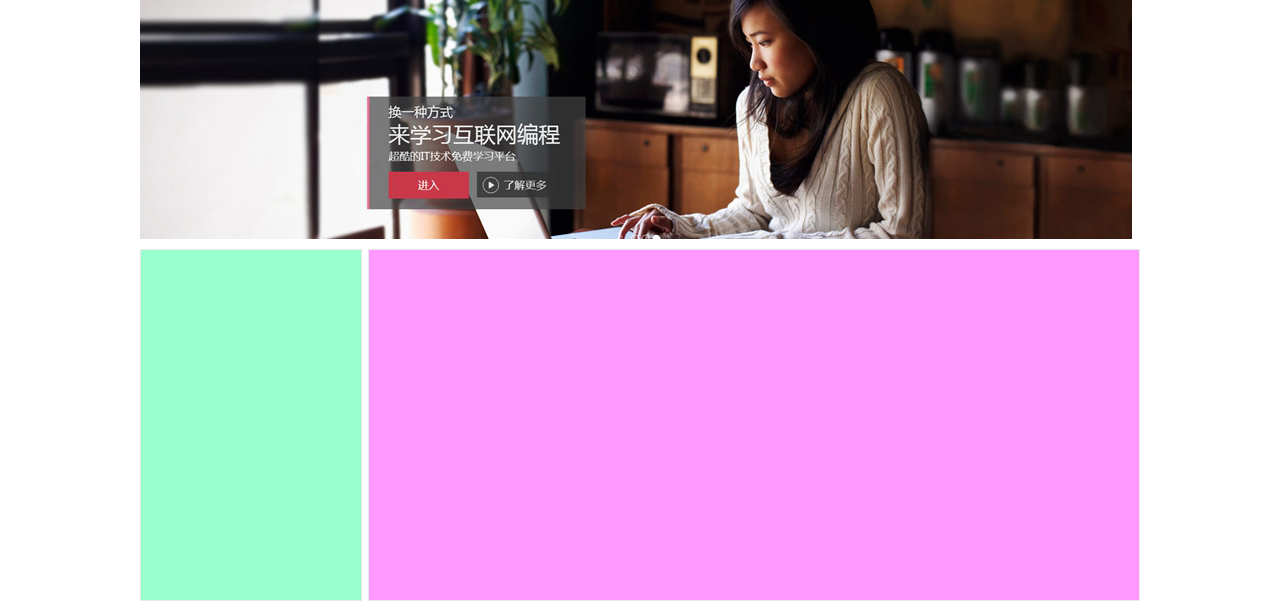
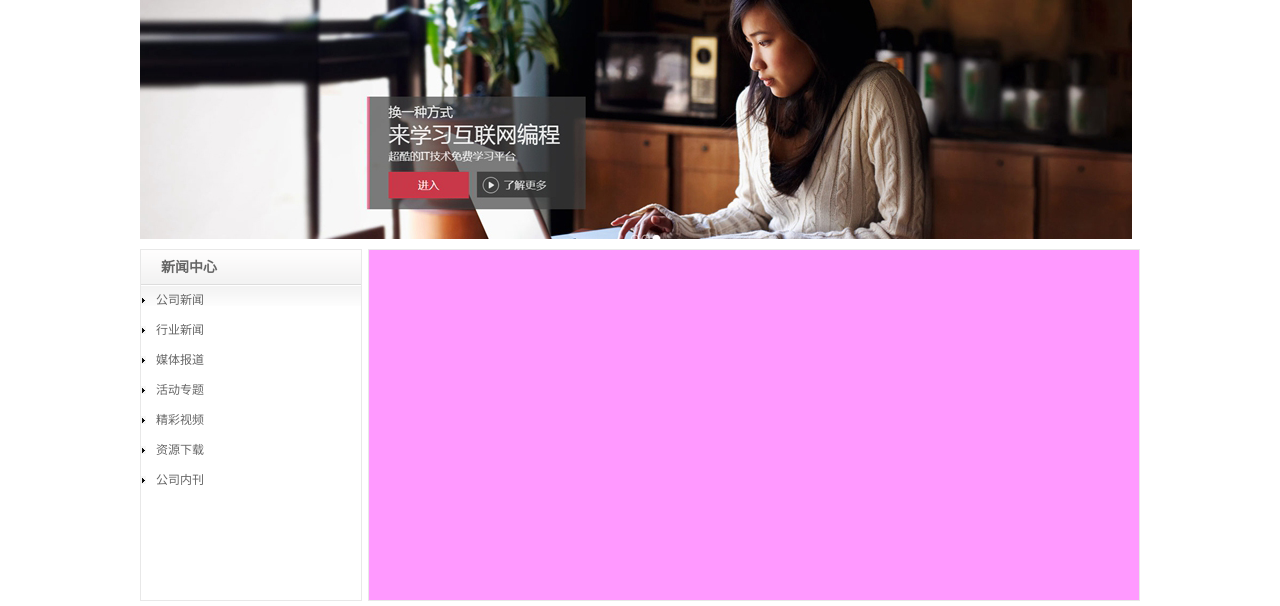
Before and after one commit to jiabinhe/web, a plain HTML site: page list.html in a window 1280 px wide. Shown: the part 155-761 px from the top of the page. Drawn offline with Linux system fonts and the light colour scheme.

Commit message:
today end

```diff
--- a/css/main.css
+++ b/css/main.css
@@ -234,6 +234,7 @@ body{
     height:200px;
     background-color: #E8E8E8;
     margin-top:10px;
+    clear:both;
 }
 .copyright_content{
     width:1000px;
@@ -258,21 +259,53 @@ body{
     font-size:12px;
 }
 .list_main{
-    height:350px;
+    min-height:350px;
+    _height:350px;
     background-color:#FFF;
     margin-top:10px;
+
 }
 .news_type{
     width:220px;
     height: 350px;
     border:1px solid #E8E8E8;
-    background-color:#9FC;
     float: left;
 }
 .list_box{
     width:770px;
-    height:350px;
+    min-height:350px;
+    _height:350px;/*IE6*/
     background-color: #F9F;
     border:1px solid #E8E8E8;
     float: right;
 }
+.news_type h2{
+    height:35px;
+    line-height: 35px;
+    font-size:14px;
+    font-family:"微软雅黑";
+    color:#666;
+    background:url(../images/titile_bg.gif) repeat-x;
+    padding-left: 20px;
+}
+.news_type_content{
+    height:36px;
+    background:url(../images/content_bg.gif) repeat-x;
+}
+.news_type_content li{
+    list-style-type: none;
+    height:30px;
+    line-height:30px;
+}
+.news_type_content li a{
+    color:#666;
+    text-decoration: none;
+    background: url(../images/li_bg.gif) no-repeat left center;
+    padding-left: 15px;
+    display: block;
+}
+.news_type_content li a:hover{
+    color:#009CDF;
+    background: url(../images/li_bg2.gif) no-repeat left center;
+    background-color: #F2F2F2;
+}
--- a/list.html
+++ b/list.html
@@ -56,9 +56,22 @@
     </div>
     <div class="list_main">
         <div class="news_type">
+            <h2>新闻中心</h2>
+            <div class="news_type_content">
+                <ul>
+                    <li><a href="list.html">公司新闻</a></li>
+                    <li><a href="list.html">行业新闻</a></li>
+                    <li><a href="list.html">媒体报道</a></li>
+                    <li><a href="list.html">活动专题</a></li>
+                    <li><a href="list.html">精彩视频</a></li>
+                    <li><a href="list.html">资源下载</a></li>
+                    <li><a href="list.html">公司内刊</a></li>
+                </ul>
+            </div>
+        </div>
+        <div class="list_box">
 
         </div>
-        <div class="list_box"></div>
     </div>
 </div>
 <div class="copyright">
```
